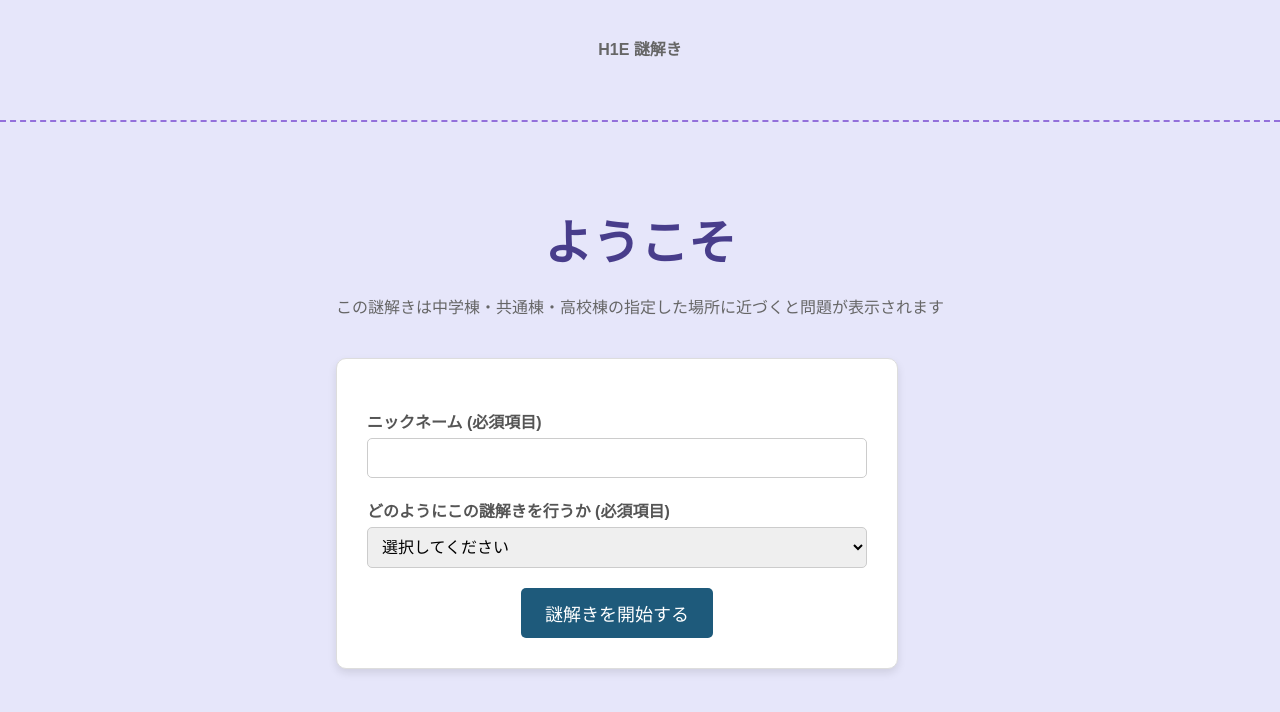
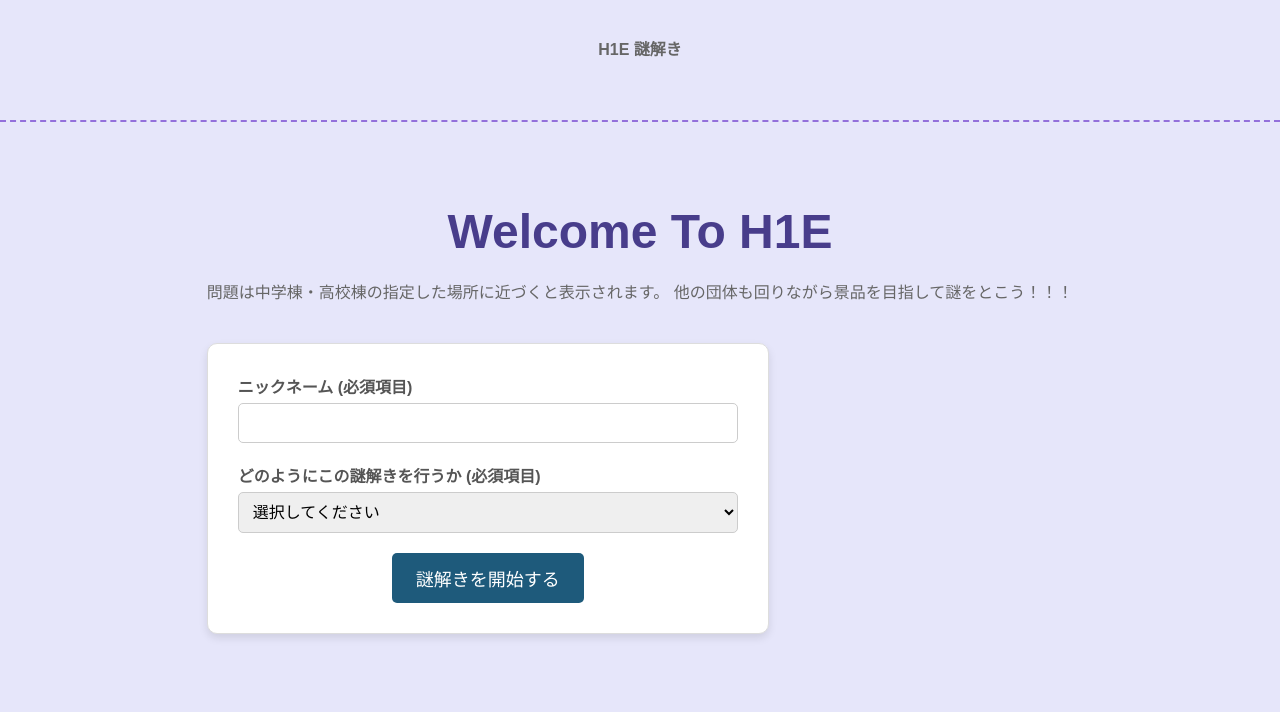
Before and after one commit to haya20221108-sketch/nazotokih1e2, a website: page index.html in a window 1280 px wide. Drawn offline with Linux system fonts and the light colour scheme.

Commit message:
Update index.html

```diff
--- a/index.html
+++ b/index.html
@@ -12,13 +12,13 @@
     </header>
 
     <main>
-      <h1>ようこそ</h1>
+      <h1>Welcome To H1E</h1>
       <p>
-        この謎解きは中学棟・共通棟・高校棟の指定した場所に近づくと問題が表示されます
+        問題は中学棟・高校棟の指定した場所に近づくと表示されます。
+        他の団体も回りながら景品を目指して謎をとこう！！！
       </p>
 
       <div class="container">
-        <h2></h2>
         <form>
           <div class="form-group">
             <label for="nickname">ニックネーム (必須項目)</label>
```
